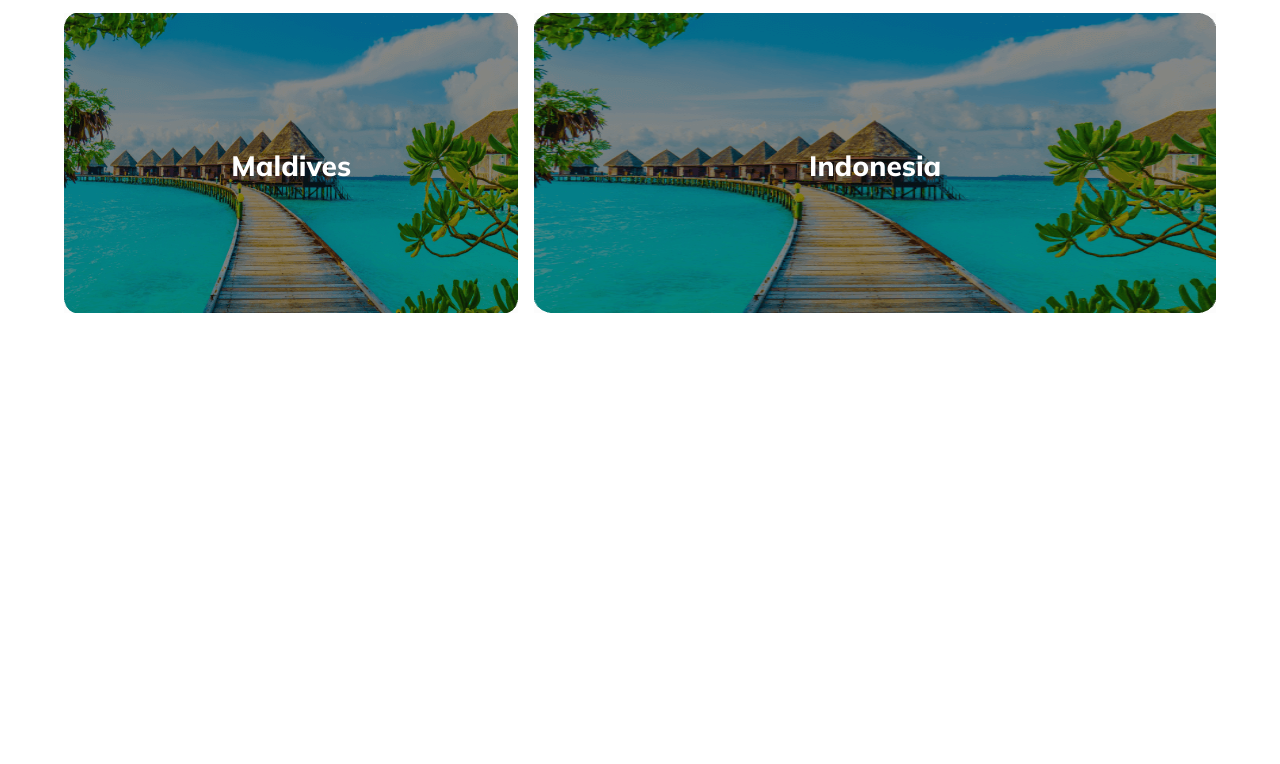
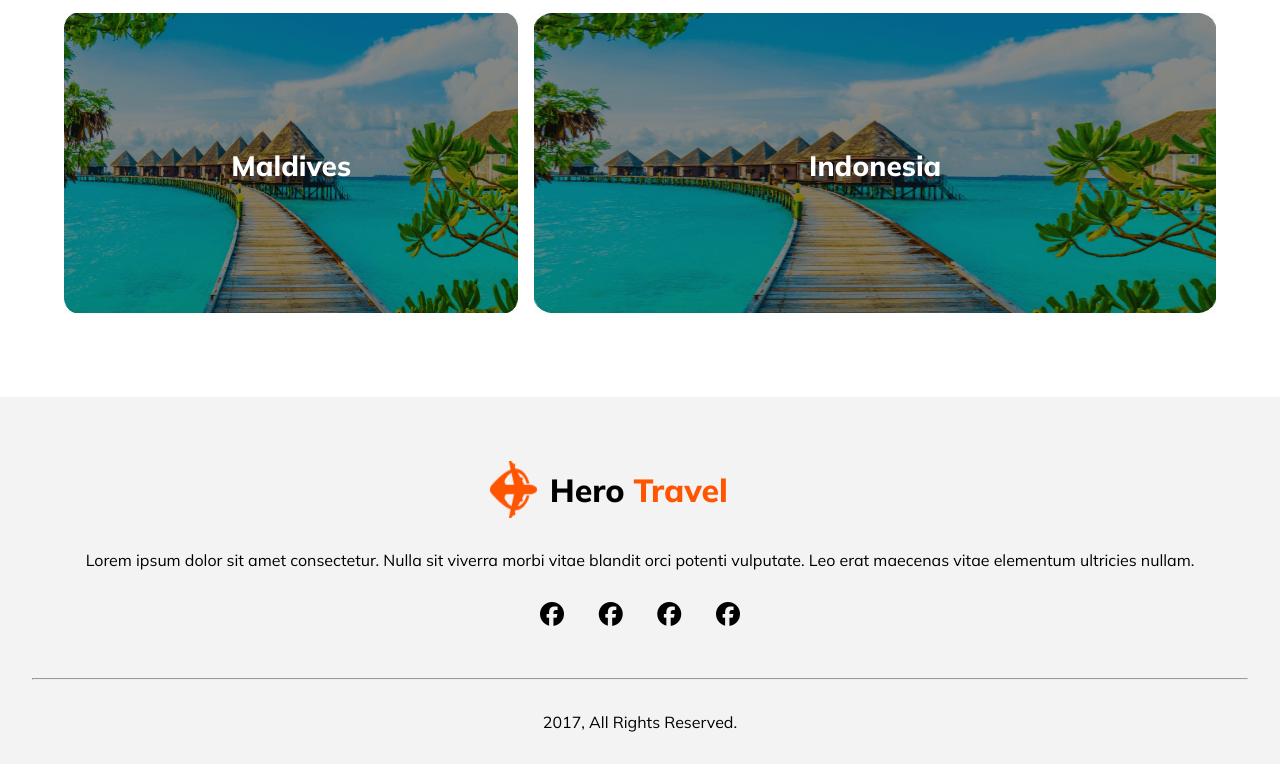
Before and after one commit to TanzidAnan/teavel-website-responsive, a plain HTML site: page index.html in a window 1280 px wide. Shown: the part 2152-2916 px from the top of the page. Before the commit the page ends 2549 px from the top, so only its background shows below. Drawn offline with Linux system fonts and the light colour scheme.

Commit message:
footer section done

```diff
--- a/index.html
+++ b/index.html
@@ -108,6 +108,21 @@
             </div>
         </div>
     </section>
+    <footer class="footer-section">
+        <div class="logo">
+            <img src="Images/Group 40071 (2).png" alt="">
+            <h3>Hero <span class="span">Travel</span></h3>
+        </div>
+        <p>Lorem ipsum dolor sit amet consectetur. Nulla sit viverra morbi vitae blandit orci potenti vulputate. Leo erat maecenas vitae elementum ultricies nullam. </p>
+        <div class="socile">
+            <i class="fa-brands fa-facebook"></i>
+            <i class="fa-brands fa-facebook"></i>
+            <i class="fa-brands fa-facebook"></i>
+            <i class="fa-brands fa-facebook"></i>
+        </div>
+        <hr>
+        <p>2017, All Rights Reserved.</p>
+    </footer>
 </body>
 
 </html>
--- a/style.css
+++ b/style.css
@@ -171,3 +171,25 @@ input, select{
     font-weight: 800;
     transform: translate(-50%, -50%);
 }
+/* footer section */
+.footer-section{
+    background-color: rgba(19, 19, 24, 0.05);
+    padding: 2rem;
+}
+.footer-section .logo{
+    margin: 2rem auto;
+}
+.socile{
+    width: 200px;
+    display: flex;
+    justify-content: space-between;
+    align-items: center;
+    margin: 2rem auto;
+}
+.socile i{
+    height: 44px;
+    font-size: 24px;
+}
+.footer-section hr{
+    margin: 2rem 0;
+}
```
